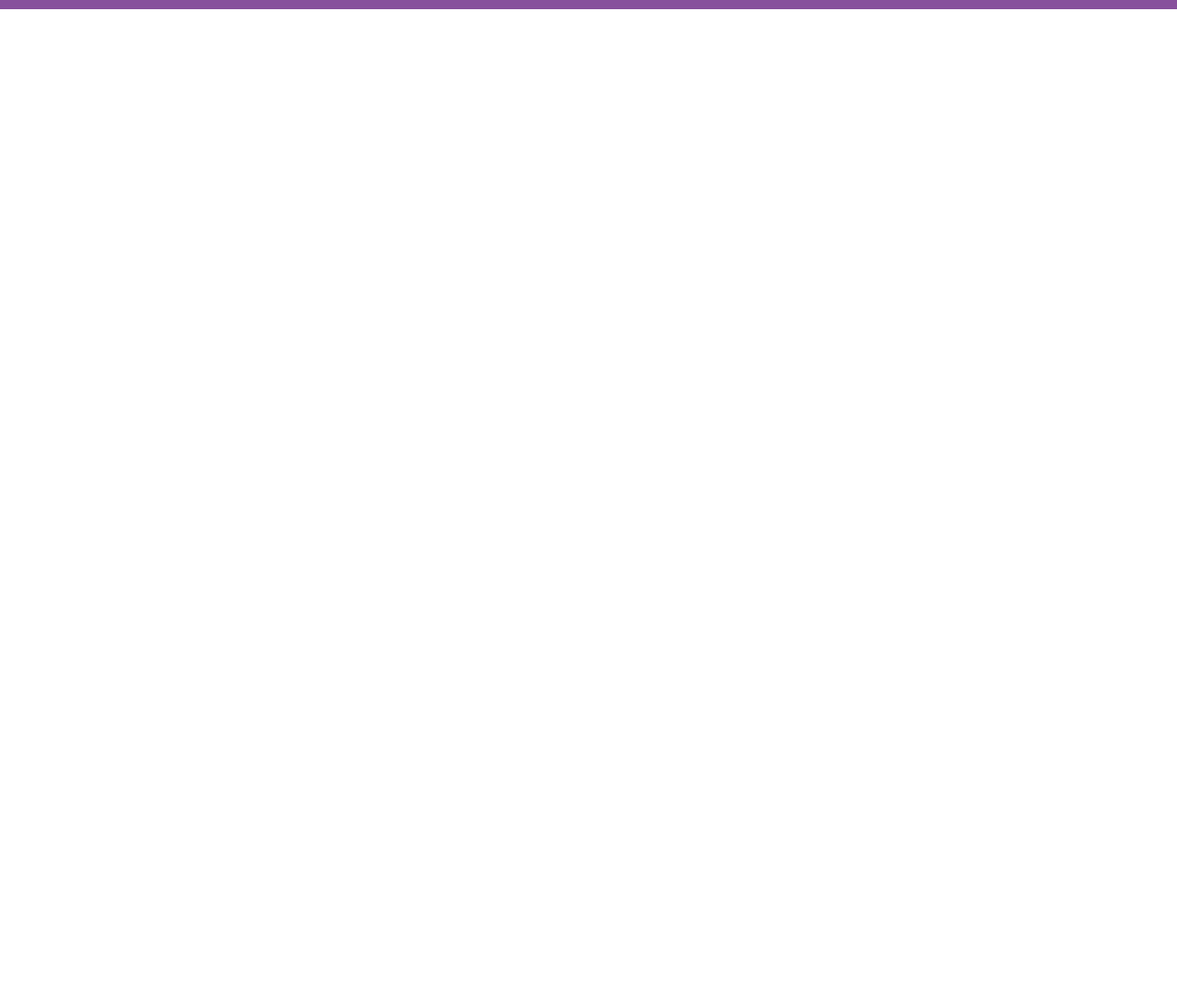
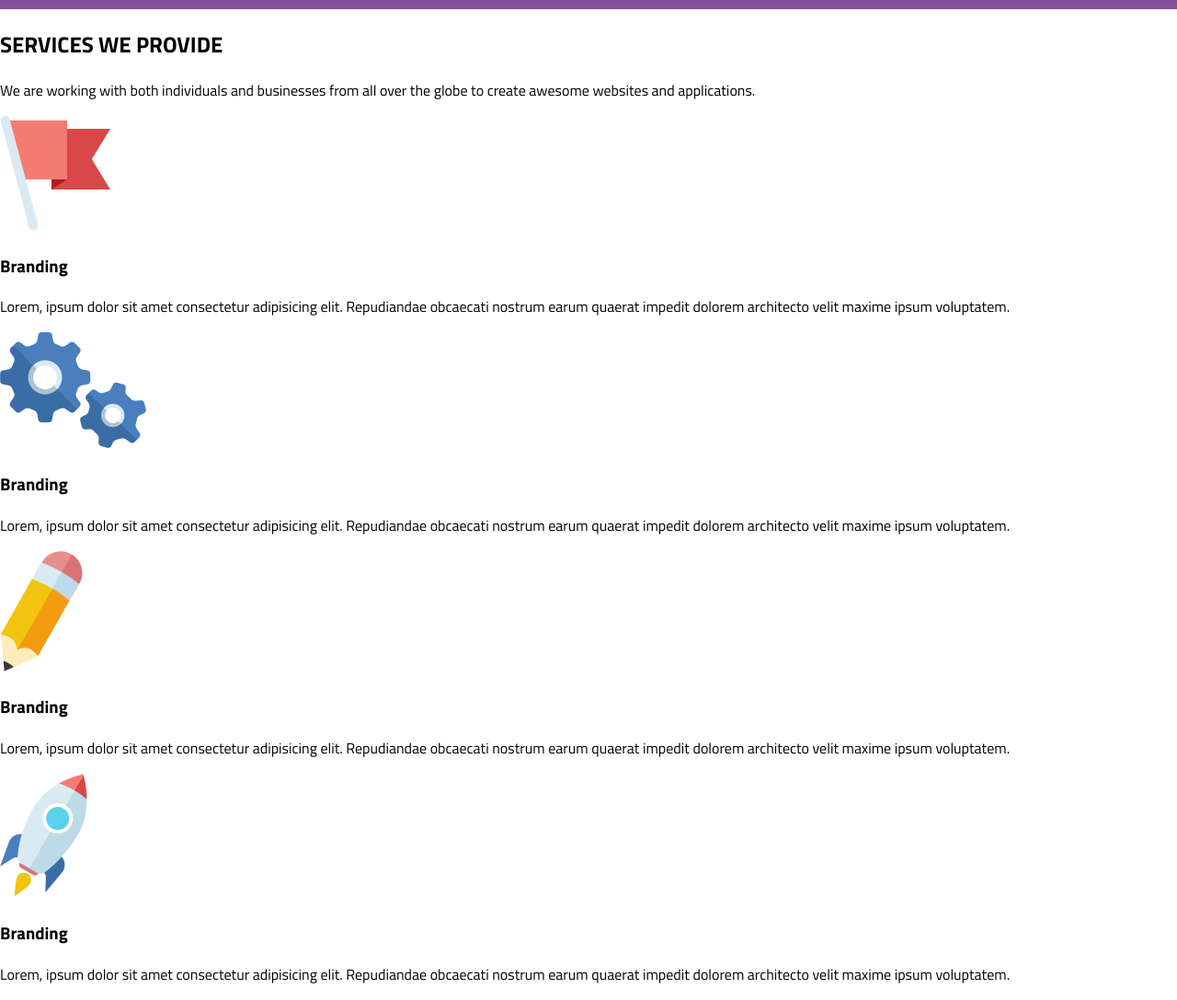
Before and after one commit to shamim-coder/cuda-web, a plain HTML site: page index.html in a window 1280 px wide. Shown: the part 520-1607 px from the top of the page at 92% size. Before the commit the page ends 800 px from the top, so only its background shows below. Drawn offline with Linux system fonts and the light colour scheme.

Commit message:
complete header section

```diff
--- a/index.html
+++ b/index.html
@@ -32,5 +32,38 @@
             </div>
         </div>
     </header>
+
+    <section>
+        <div class="service_secton">
+            <div class="service_top">
+                <h2>SERVICES WE PROVIDE</h2>
+                <span class="line"></span>
+                <p>We are working with both individuals and businesses from all over the globe
+                    to create awesome websites and applications.</p>
+            </div>
+            <div class="services">
+                <div class="service_item">
+                    <img src="images/flug.png" alt="">
+                    <h3>Branding</h3>
+                    <p>Lorem, ipsum dolor sit amet consectetur adipisicing elit. Repudiandae obcaecati nostrum earum quaerat impedit dolorem architecto velit maxime ipsum voluptatem.</p>
+                </div>
+                <div class="service_item">
+                    <img src="images/gear.png" alt="">
+                    <h3>Branding</h3>
+                    <p>Lorem, ipsum dolor sit amet consectetur adipisicing elit. Repudiandae obcaecati nostrum earum quaerat impedit dolorem architecto velit maxime ipsum voluptatem.</p>
+                </div>
+                <div class="service_item">
+                    <img src="images/pencil.png" alt="">
+                    <h3>Branding</h3>
+                    <p>Lorem, ipsum dolor sit amet consectetur adipisicing elit. Repudiandae obcaecati nostrum earum quaerat impedit dolorem architecto velit maxime ipsum voluptatem.</p>
+                </div>
+                <div class="service_item">
+                    <img src="images/rocket.png" alt="">
+                    <h3>Branding</h3>
+                    <p>Lorem, ipsum dolor sit amet consectetur adipisicing elit. Repudiandae obcaecati nostrum earum quaerat impedit dolorem architecto velit maxime ipsum voluptatem.</p>
+                </div>
+            </div>
+        </div>
+    </section>
 </body>
 </html>
--- a/style.css
+++ b/style.css
@@ -5,6 +5,11 @@ body {
 .container {
     width: 75%;
     margin: auto;
+    min-height: 530px;
+    position: relative;
+}
+.head_top {
+    padding-top: 15px;
 }
 .header_bg {
     background-color: #87509c;
@@ -16,6 +21,9 @@ body {
 .main_menu {
     overflow: hidden;
     text-align: right;
+}
+.main_menu ul {
+    line-height: 20px;
 }
 .main_menu nav ul li {
     display: inline-block;
@@ -38,6 +46,10 @@ body {
     margin: auto;
     width: 85%;
     text-align: center;
+    position: absolute;
+    top: 50%;
+    left: 50%;
+    transform: translate(-50%, -50%)
 }
 .header_content h1 {
     font-size: 40px;
```
Also changed, not shown: images/flug.png (added), images/gear.png (added), images/pencil.png (added), images/rocket.png (added).
